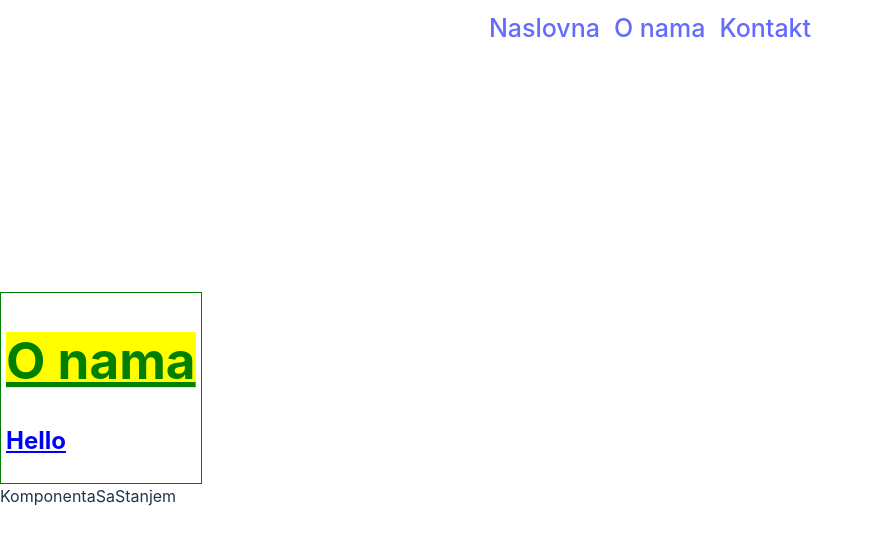
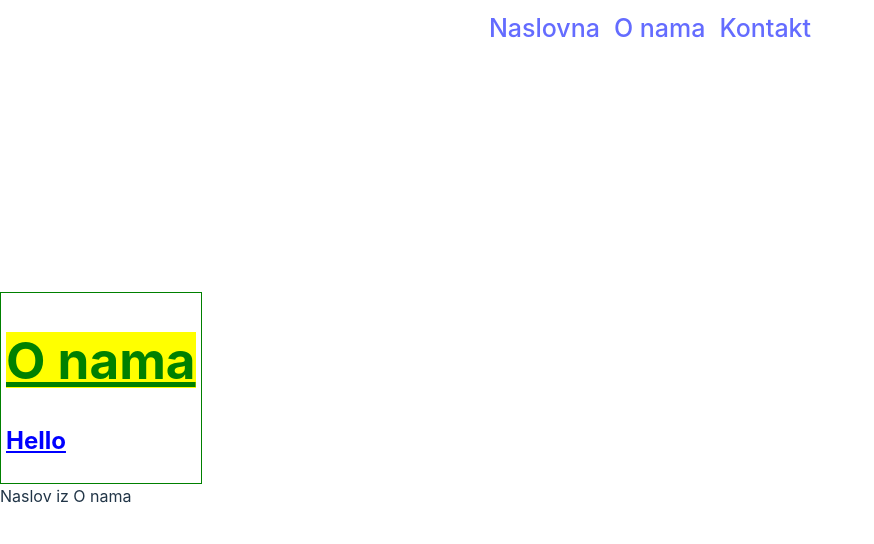
Before and after one commit to webbugt/algebra-react-vjezbe, a React (Vite) app: page /onama in a window 1280 px wide. Shown: the top 544 px of the page, without its empty margins (0-874 px from the left). Built offline with nearby package versions, Linux system fonts and the light colour scheme.

Commit message:
propovi za komponentu

```diff
--- a/src/components/KomponentaSaStanjem.jsx
+++ b/src/components/KomponentaSaStanjem.jsx
@@ -1,19 +1,19 @@
 import propTypes from 'prop-types'
 
-function KomponentaSaStanjem({}){
+function KomponentaSaStanjem({ nekiNaslov }){
 
 
     return <span>
-        KomponentaSaStanjem
+        {nekiNaslov}
     </span>
 }
 
 KomponentaSaStanjem.propTypes = {
-
+    nekiNaslov: propTypes.string
 }
 
 KomponentaSaStanjem.defaultProps = {
-
+    nekiNaslov: "opća vrijednost nekiNaslov propa"
 }
 
 export default KomponentaSaStanjem
--- a/src/routes/Onama.jsx
+++ b/src/routes/Onama.jsx
@@ -11,7 +11,7 @@ export function Onama() {
         subtitle="Hello"
       />
 
-      <KomponentaSaStanjem />
+      <KomponentaSaStanjem nekiNaslov="Naslov iz O nama" />
     </div>
   );
 }
```
